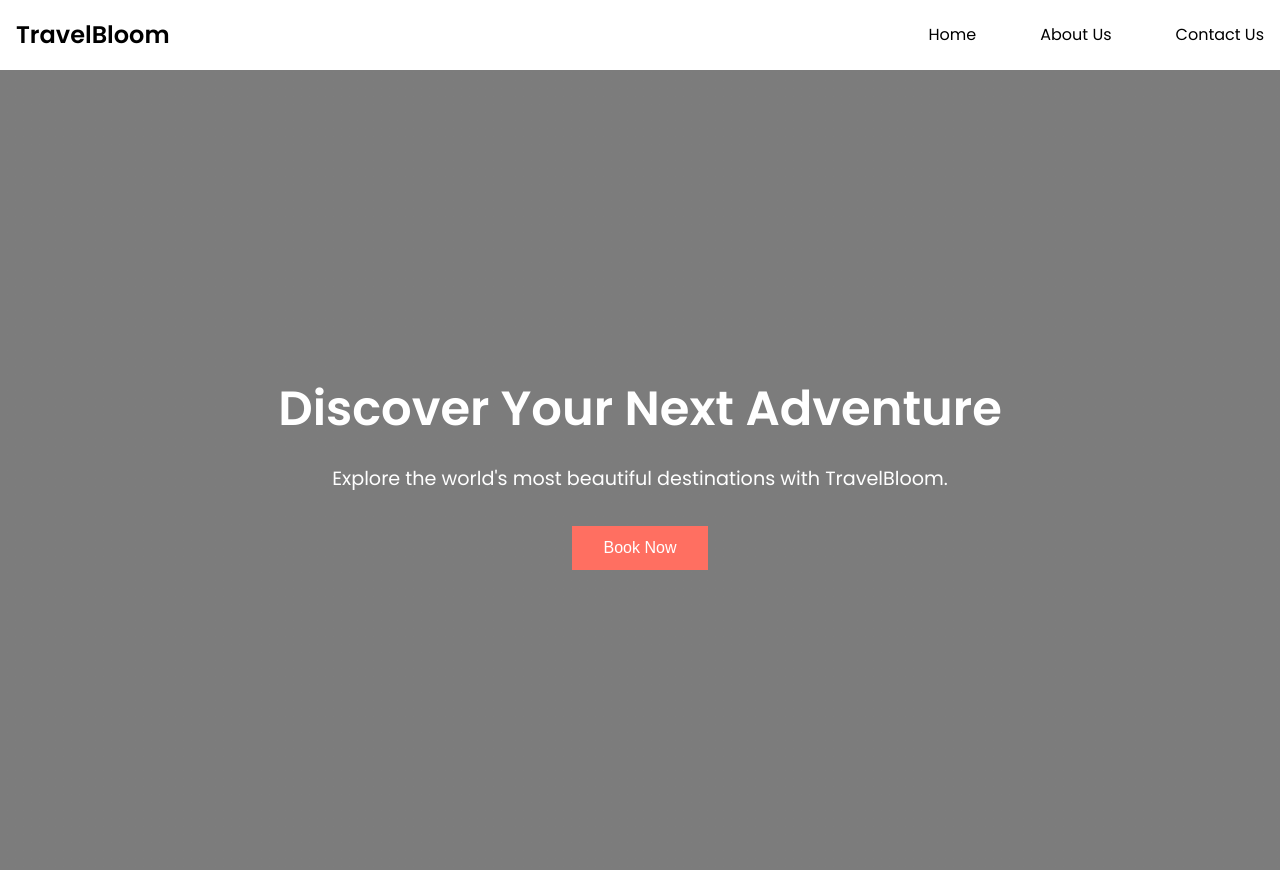
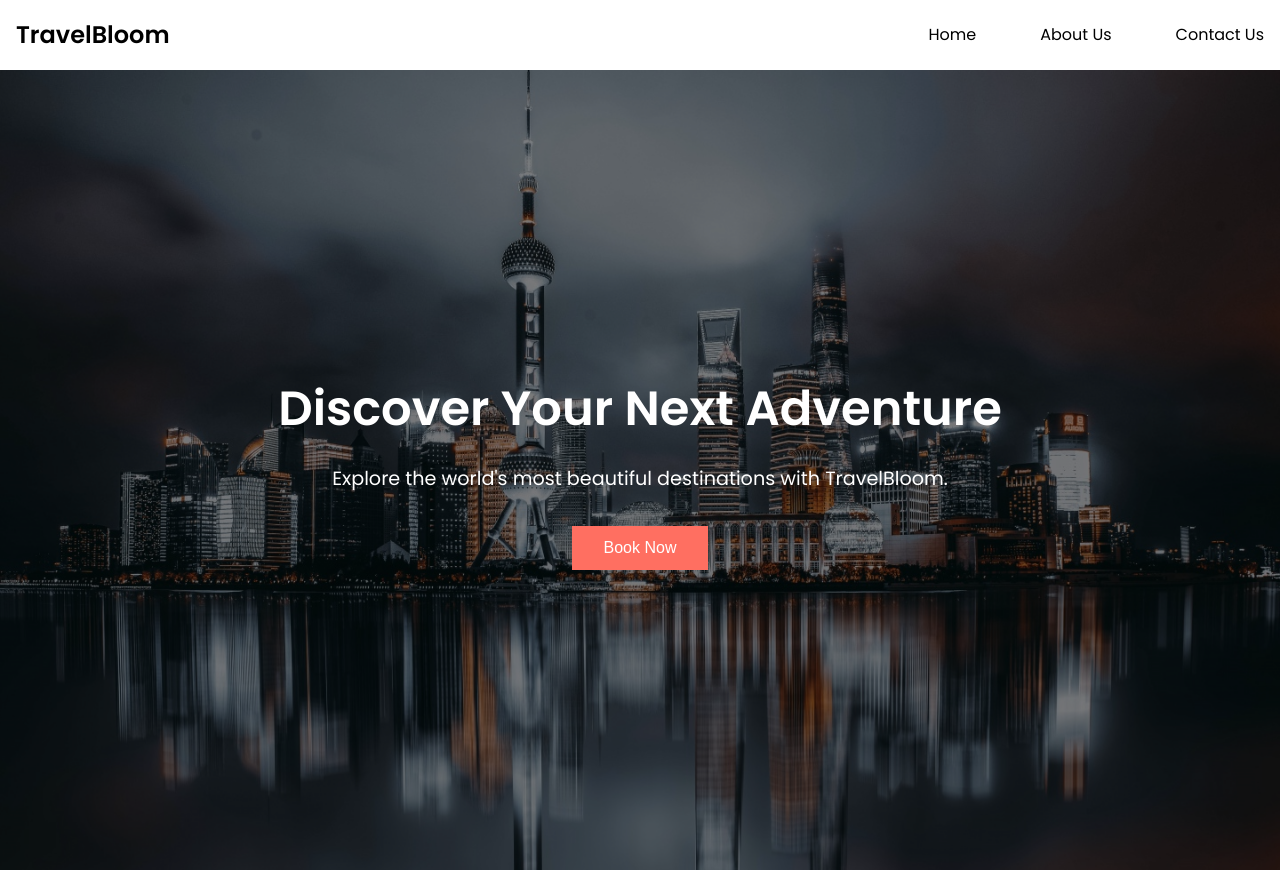
Before and after one commit to Zain676/travelbloom, a plain HTML site: page index.html in a window 1280 px wide. Shown: the top 870 px of the page. Drawn offline with Linux system fonts and the light colour scheme; the site is published under a folder, as on GitHub Pages, so addresses that start at the root find nothing.

Commit message:
new version

```diff
--- a/index.html
+++ b/index.html
@@ -18,12 +18,13 @@
   </nav>
 
   <header class="hero">
+    <img src="hero2.jpg" alt="TravelBloom Hero Image" class="hero-image">
+    <div class="hero-overlay"></div> <!-- Dark overlay -->
     <div class="hero-content">
       <h1>Discover Your Next Adventure</h1>
       <p>Explore the world's most beautiful destinations with TravelBloom.</p>
-      <a href="#search">
-        <button class="cta-button">Book Now</button>
-      </a>
+      <a href="#search"><button class="cta-button">Book Now</button></a>
+
     </div>
   </header>
 
--- a/style.css
+++ b/style.css
@@ -48,15 +48,49 @@
     color: #08132c;
   }
 
+
+
   .hero {
-    background: linear-gradient(rgba(0, 0, 0, 0.5), rgba(0, 0, 0, 0.5)), url('/hero2.jpg') no-repeat center center/cover;
+    position: relative;
     height: 100vh;
     display: flex;
     justify-content: center;
     align-items: center;
     color: #fff;
     text-align: center;
-}
+    overflow: hidden;
+  }
+
+  .hero-image {
+    position: absolute;
+    top: 0;
+    left: 0;
+    width: 100%;
+    height: 100%;
+    object-fit: cover;
+    z-index: -1;
+  }
+
+  .hero-overlay {
+    position: absolute;
+    top: 0;
+    left: 0;
+    width: 100%;
+    height: 100%;
+    background: rgba(0, 0, 0, 0.5); /* Dark overlay */
+    z-index: 0;
+  }
+
+  .hero-content {
+    position: relative;
+    z-index: 1;
+  }
+
+
+
+
+
+
 
   .hero-content h1 {
     font-size: 3rem;
```
